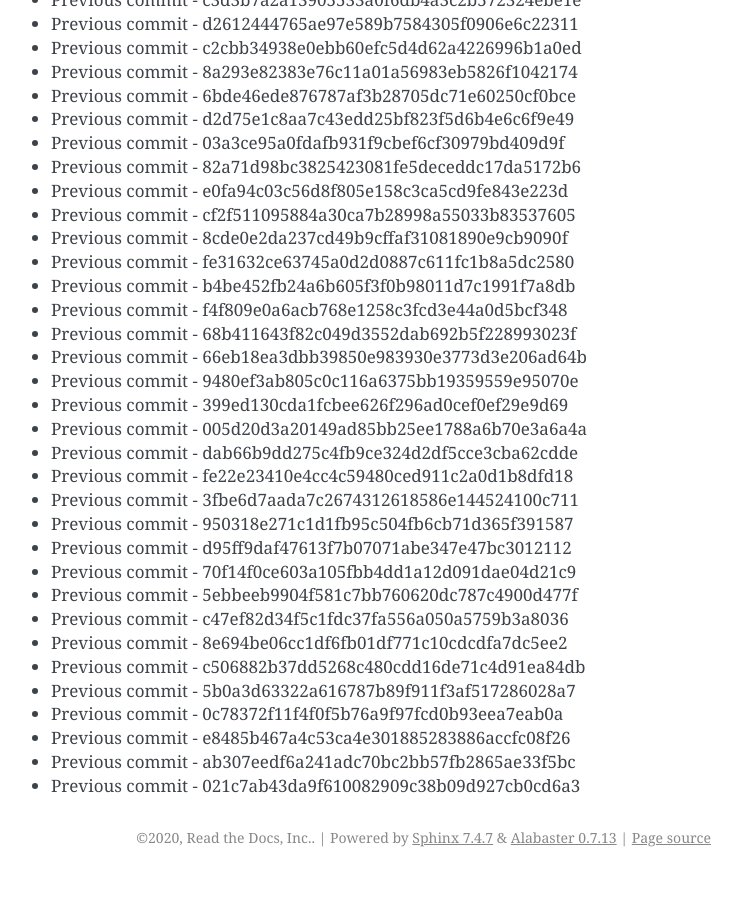
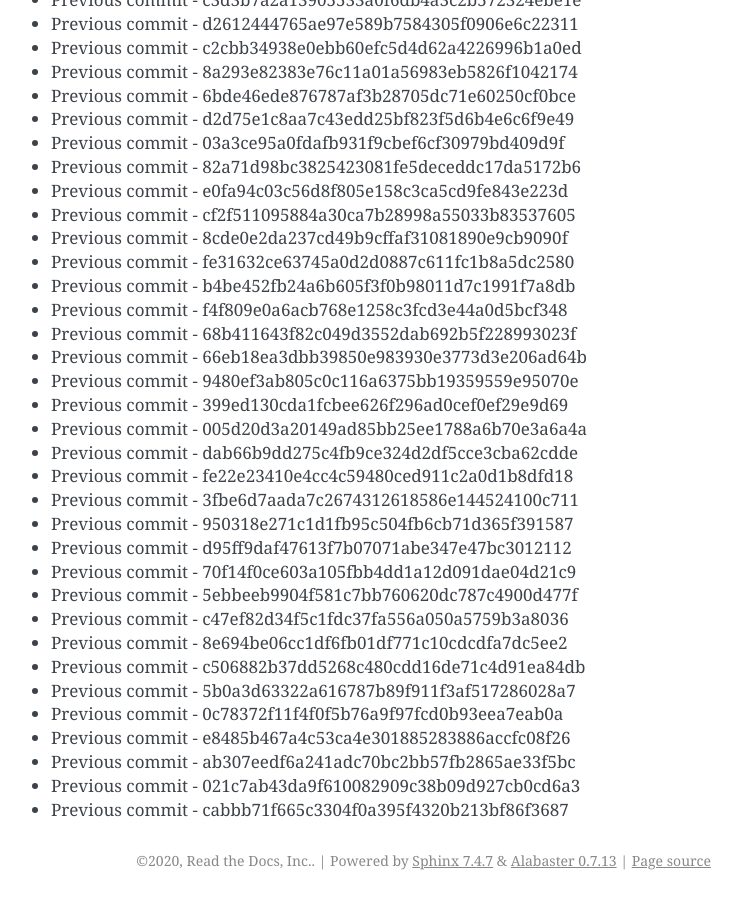
Before and after one commit to readthedocs/rtd-git-stresstest, a Sphinx documentation site: the page built from docs/updates.rst, in a window 1280 px wide and 900 px high, scrolled down 86419 px. Shown: the whole window, without its empty margins (399-1141 px from the left). Built offline with Sphinx 7.4.7, drawn with Linux system fonts in a browser that asks for light colours; before the commit the page ends 87296 px from its top, so only the background shows below that.

Commit message:
Generating commit from previous: cabbb71f665c3304f0a395f4320b213bf86f3687

```diff
--- a/docs/updates.rst
+++ b/docs/updates.rst
@@ -3663,3 +3663,4 @@ It can be tested for any performance characteristics.
 * Previous commit - e8485b467a4c53ca4e301885283886accfc08f26
 * Previous commit - ab307eedf6a241adc70bc2bb57fb2865ae33f5bc
 * Previous commit - 021c7ab43da9f610082909c38b09d927cb0cd6a3
+* Previous commit - cabbb71f665c3304f0a395f4320b213bf86f3687
```
